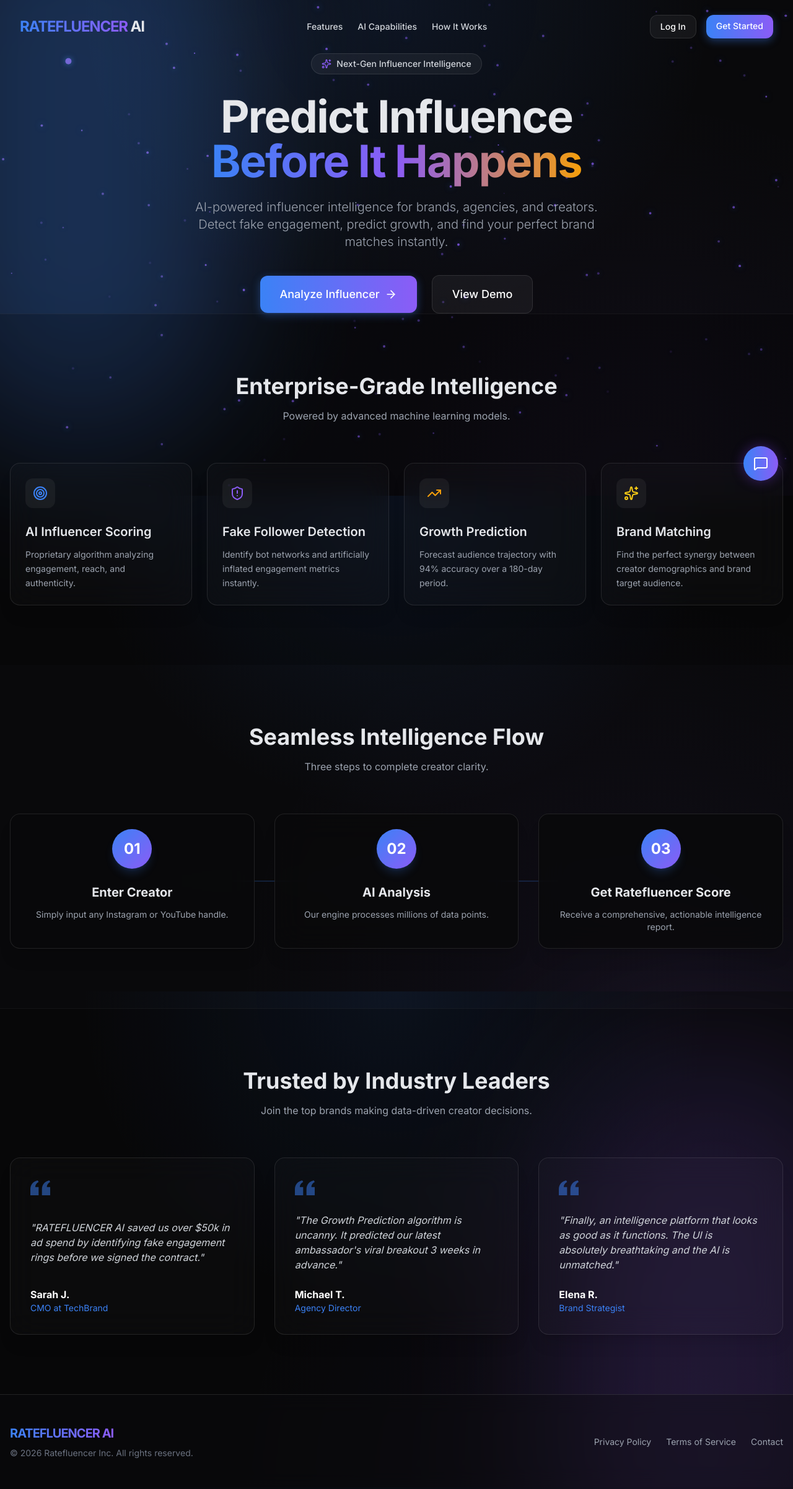
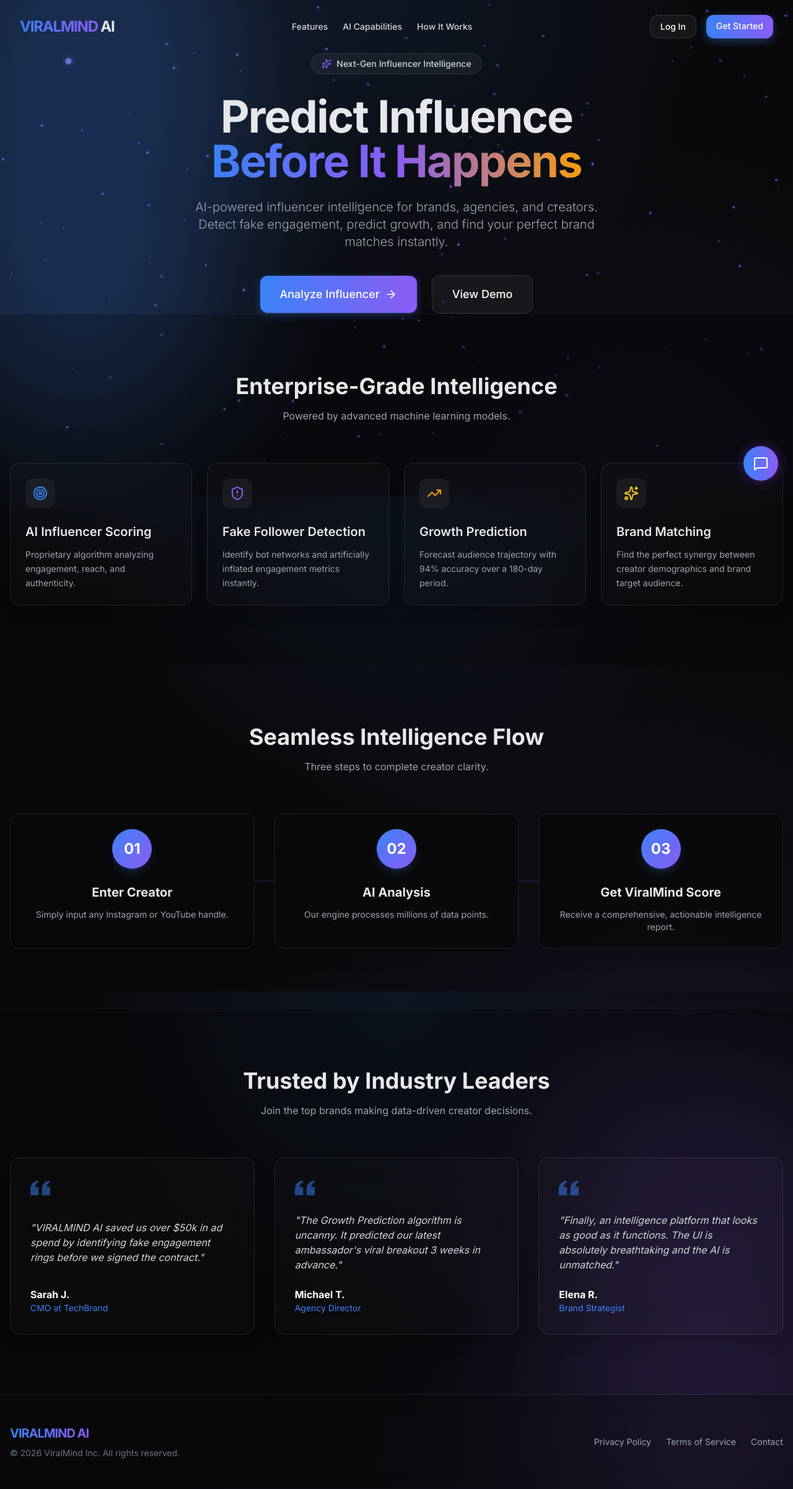
Before and after one commit to Urmila1945/AI-powered-influencer-intelligence-platform, a React app in the folder frontend/: page / in a window 1280 px wide. Shown: the whole page at 62% size. Built offline with nearby package versions, Linux system fonts and the light colour scheme; the HTML template or start-up script is replaced by a standard one.

Commit message:
feat: frontend branding for ViralMind AI

```diff
--- a/frontend/src/layouts/MainLayout.jsx
+++ b/frontend/src/layouts/MainLayout.jsx
@@ -30,7 +30,7 @@
         </div>
         <div className="opacity-0 group-hover:opacity-100 transition-opacity duration-300">
           <Link to="/" className="text-xl font-bold tracking-tighter">
-            <span className="text-gradient">RATEFLUENCER</span> AI
+            <span className="text-gradient">VIRALMIND</span> AI
           </Link>
           <p className="text-[10px] text-gray-400 mt-1 font-medium truncate">Predict Influence Before It Happens</p>
         </div>
--- a/frontend/src/pages/AuthPage.jsx
+++ b/frontend/src/pages/AuthPage.jsx
@@ -46,7 +46,7 @@
 
       <div className="absolute top-8 left-8 z-10">
         <Link to="/" className="text-2xl font-bold tracking-tighter">
-          <span className="text-gradient">RATEFLUENCER</span> AI
+          <span className="text-gradient">VIRALMIND</span> AI
         </Link>
       </div>
 
@@ -59,7 +59,7 @@
         <div className="text-center mb-8">
           <h2 className="text-3xl font-bold mb-2">{isLogin ? 'Welcome Back' : 'Create Account'}</h2>
           <p className="text-gray-400">
-            {isLogin ? 'Enter your credentials to access the platform.' : 'Join RATEFLUENCER AI today.'}
+            {isLogin ? 'Enter your credentials to access the platform.' : 'Join VIRALMIND AI today.'}
           </p>
         </div>
 
--- a/frontend/src/pages/Dashboard.jsx
+++ b/frontend/src/pages/Dashboard.jsx
@@ -141,7 +141,7 @@
                   <td className="py-4">{item.followers >= 1000000 ? (item.followers/1000000).toFixed(1) + 'M' : (item.followers/1000).toFixed(1) + 'K'}</td>
                   <td className="py-4">
                     <span className="px-2 py-1 bg-success/20 text-success rounded-md text-xs font-medium border border-success/30">
-                      {item.ratefluencer_score}
+                      {item.viralmind_score}
                     </span>
                   </td>
                   <td className="py-4 text-success">+{item.growth_score}%</td>
--- a/frontend/src/pages/InfluencerAnalysis.jsx
+++ b/frontend/src/pages/InfluencerAnalysis.jsx
@@ -196,7 +196,7 @@
             <div className="glass-card flex items-center justify-between">
               <div>
                 <h3 className="text-xl font-bold mb-1 flex items-center gap-2">
-                  Ratefluencer Score™
+                  ViralMind Score™
                   <CheckCircle size={18} className="text-success" />
                 </h3>
                 <p className="text-gray-400 text-sm">Overall AI confidence score based on 50+ metrics.</p>
@@ -207,14 +207,14 @@
                   <circle cx="48" cy="48" r="40" stroke="currentColor" strokeWidth="8" fill="transparent" className="text-white/10" />
                   <motion.circle
                     initial={{ strokeDasharray: "0, 1000" }}
-                    animate={{ strokeDasharray: `${(result.scores.ratefluencer_score / 100) * 251.2}, 1000` }}
+                    animate={{ strokeDasharray: `${(result.scores.viralmind_score / 100) * 251.2}, 1000` }}
                     transition={{ duration: 1.5, ease: "easeOut" }}
                     cx="48" cy="48" r="40" stroke="currentColor" strokeWidth="8" fill="transparent"
                     strokeLinecap="round"
                     className="text-primary"
                   />
                 </svg>
-                <span className="absolute text-2xl font-bold">{result.scores.ratefluencer_score}</span>
+                <span className="absolute text-2xl font-bold">{result.scores.viralmind_score}</span>
               </div>
             </div>
 
--- a/frontend/src/pages/LandingPage.jsx
+++ b/frontend/src/pages/LandingPage.jsx
@@ -14,7 +14,7 @@
   const steps = [
     { step: '01', title: 'Enter Creator', desc: 'Simply input any Instagram or YouTube handle.' },
     { step: '02', title: 'AI Analysis', desc: 'Our engine processes millions of data points.' },
-    { step: '03', title: 'Get Ratefluencer Score', desc: 'Receive a comprehensive, actionable intelligence report.' }
+    { step: '03', title: 'Get ViralMind Score', desc: 'Receive a comprehensive, actionable intelligence report.' }
   ];
 
   return (
@@ -26,7 +26,7 @@
       {/* Navbar */}
       <nav className="w-full px-8 py-6 flex justify-between items-center z-10 relative">
         <div className="text-2xl font-bold tracking-tighter">
-          <span className="text-gradient">RATEFLUENCER</span> AI
+          <span className="text-gradient">VIRALMIND</span> AI
         </div>
         <div className="space-x-6 hidden md:flex text-sm font-medium text-gray-300">
           <a href="#features" className="hover:text-white transition-colors">Features</a>
@@ -141,7 +141,7 @@
           </div>
           <div className="grid grid-cols-1 md:grid-cols-3 gap-8">
             {[
-              { name: "Sarah J.", role: "CMO at TechBrand", quote: "RATEFLUENCER AI saved us over $50k in ad spend by identifying fake engagement rings before we signed the contract." },
+              { name: "Sarah J.", role: "CMO at TechBrand", quote: "VIRALMIND AI saved us over $50k in ad spend by identifying fake engagement rings before we signed the contract." },
               { name: "Michael T.", role: "Agency Director", quote: "The Growth Prediction algorithm is uncanny. It predicted our latest ambassador's viral breakout 3 weeks in advance." },
               { name: "Elena R.", role: "Brand Strategist", quote: "Finally, an intelligence platform that looks as good as it functions. The UI is absolutely breathtaking and the AI is unmatched." }
             ].map((t, i) => (
@@ -171,8 +171,8 @@
       <footer className="border-t border-white/10 py-12 relative z-10 bg-background/50 backdrop-blur-lg">
         <div className="max-w-7xl mx-auto px-4 flex flex-col md:flex-row justify-between items-center">
           <div className="mb-4 md:mb-0">
-            <span className="text-xl font-bold tracking-tighter text-gradient">RATEFLUENCER AI</span>
-            <p className="text-sm text-gray-500 mt-2">© 2026 Ratefluencer Inc. All rights reserved.</p>
+            <span className="text-xl font-bold tracking-tighter text-gradient">VIRALMIND AI</span>
+            <p className="text-sm text-gray-500 mt-2">© 2026 ViralMind Inc. All rights reserved.</p>
           </div>
           <div className="flex space-x-6 text-sm text-gray-400">
             <a href="#" className="hover:text-primary transition-colors">Privacy Policy</a>
--- a/frontend/src/pages/placeholders.jsx
+++ b/frontend/src/pages/placeholders.jsx
@@ -284,7 +284,7 @@
               <tr className="text-gray-400 border-b border-white/10 text-sm uppercase tracking-wider">
                 <th className="pb-4 pt-2 font-semibold px-4 w-20 text-center">Rank</th>
                 <th className="pb-4 pt-2 font-semibold">Creator</th>
-                <th className="pb-4 pt-2 font-semibold text-center">Ratefluencer Score</th>
+                <th className="pb-4 pt-2 font-semibold text-center">ViralMind Score</th>
                 <th className="pb-4 pt-2 font-semibold text-center">Growth</th>
                 <th className="pb-4 pt-2 font-semibold text-right pr-4">Action</th>
               </tr>
@@ -327,11 +327,11 @@
                     </td>
                     <td className="py-5 text-center">
                       <div className="inline-flex items-center justify-center w-14 h-14 rounded-full border-4 border-primary/20 relative">
-                        <span className="font-bold text-primary text-lg">{creator.ratefluencer_score}</span>
+                        <span className="font-bold text-primary text-lg">{creator.viralmind_score}</span>
                         <svg className="absolute inset-0 w-full h-full -rotate-90" viewBox="0 0 36 36">
                           <path
                             className="text-primary"
-                            strokeDasharray={`${creator.ratefluencer_score}, 100`}
+                            strokeDasharray={`${creator.viralmind_score}, 100`}
                             d="M18 2.0845 a 15.9155 15.9155 0 0 1 0 31.831 a 15.9155 15.9155 0 0 1 0 -31.831"
                             fill="none"
                             stroke="currentColor"
@@ -565,7 +565,7 @@
       const htmlContent = `
         <html>
           <head>
-            <title>Ratefluencer AI Report - ${username}</title>
+            <title>ViralMind AI Report - ${username}</title>
             <style>
               body { font-family: 'Inter', sans-serif; padding: 40px; color: #333; }
               h1 { color: #111; border-bottom: 2px solid #7C3AED; padding-bottom: 10px; }
@@ -577,7 +577,7 @@
           </head>
           <body>
             <div class="header">
-              <div class="logo">Ratefluencer AI Engine</div>
+              <div class="logo">ViralMind AI Engine</div>
               <h1>Comprehensive Influencer Dossier</h1>
               <p>Generated for: <strong>@${username}</strong></p>
             </div>
@@ -602,7 +602,7 @@
             </div>
 
             <p style="text-align: center; margin-top: 50px; font-size: 12px; color: #888;">
-              This document was automatically generated by the Ratefluencer AI Intelligence Platform.
+              This document was automatically generated by the ViralMind AI Intelligence Platform.
             </p>
 
             <script>
@@ -876,8 +876,8 @@
               </div>
               <div className="space-y-4">
                 <div className="flex justify-between pb-2 border-b border-white/10">
-                  <span className="text-gray-400">Ratefluencer Score</span>
-                  <span className="font-bold text-success">{inf.ratefluencer_score}/100</span>
+                  <span className="text-gray-400">ViralMind Score</span>
+                  <span className="font-bold text-success">{inf.viralmind_score}/100</span>
                 </div>
                 <div className="flex justify-between pb-2 border-b border-white/10">
                   <span className="text-gray-400">Followers</span>
--- a/frontend/src/services/api.js
+++ b/frontend/src/services/api.js
@@ -1,7 +1,7 @@
 import axios from 'axios';
 
 // Hardcoded for the hackathon deployment to prevent any environment variable issues
-const API_BASE_URL = 'https://ratefluencer-backend-1.onrender.com/api';
+const API_BASE_URL = 'https://viralmind-backend-1.onrender.com/api';
 
 const api = axios.create({
   baseURL: API_BASE_URL,
```
